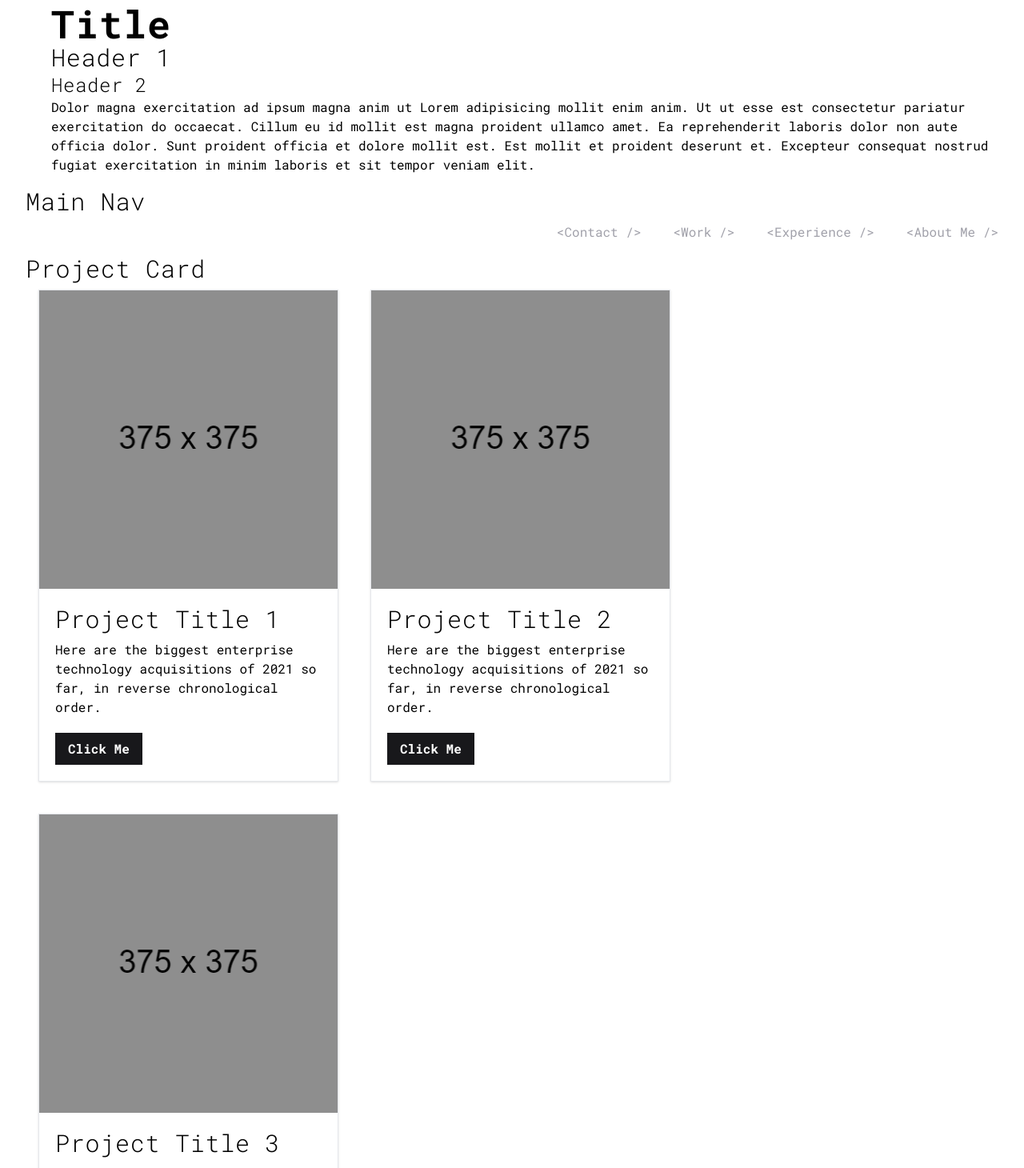
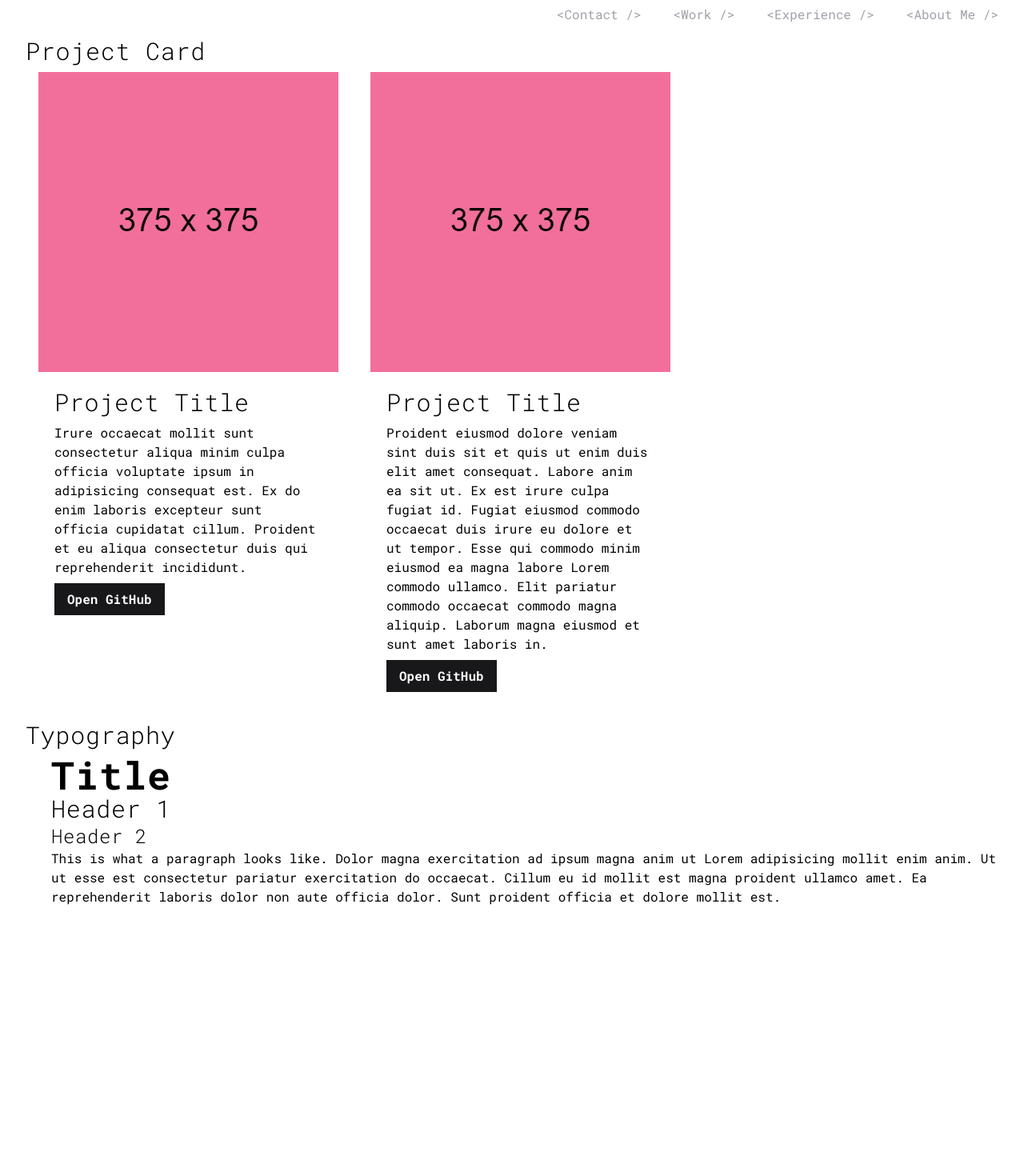
Before and after one commit to SaschaVII/portfolio, a Next.js app: page / in a window 1280 px wide. Shown: the part 170-1630 px from the top of the page at 80% size. After the commit the page ends 1319 px from the top, so only its background shows below. Built offline with nearby package versions, Linux system fonts and the light colour scheme.

Commit message:
Add project card component

```diff
--- a/components/button.js
+++ b/components/button.js
@@ -1,8 +1,8 @@
-const Button = ({children, type}) => {
-    let styles = "";
+const Button = ({children, className, type}) => {
+    let styles = className;
 
-    if(type === "primary" || type === "" || type === undefined) styles = "btn btn-primary mr-2";
-    if(type === "secondary") styles = "btn btn-secondary mr-2";
+    if(type === "primary" || type === "" || type === undefined) styles += " btn btn-primary mr-2";
+    if(type === "secondary") styles += " btn btn-secondary mr-2";
 
     return <button className={styles}>{children}</button>;
 };
--- /dev/null
+++ b/components/projectCard.js
@@ -0,0 +1,20 @@
+const ProjectCard = ({children, className, title, thumbnailSrc, projectUrl}) => {
+    let styles = className;
+    styles += " group max-w-[375px] bg-white hover:shadow-lg transition-shadows ease-in-out duration-100";
+
+    return (
+        <div className={styles}>
+            <a href={projectUrl || "#"}>
+                <img className="group-hover:saturate-0 group-hover:brightness-200 transition ease-in-out duration-700" src={thumbnailSrc} alt={title + ' thumbnail'} />
+            </a>
+            <div className="p-5 flex flex-col">
+                <h1 className="mb-2">{title}</h1>
+                <div>
+                    {children}
+                </div>
+            </div>
+        </div>
+    );
+};
+
+export default ProjectCard;
--- a/components/stylesShowcase.js
+++ b/components/stylesShowcase.js
@@ -1,4 +1,5 @@
 import Button from "./button";
+import ProjectCard from "./projectCard";
 
 const StylesShowcase = () => (
     <div>
@@ -9,19 +10,6 @@ const StylesShowcase = () => (
                 <div className="pl-4">
                     <Button>Primary</Button>
                     <Button type="secondary">Secondary</Button>
-                </div>
-            </div>
-        </section>
-        <section className="mb-4">
-            <h1 className="mb-2">Typography</h1>
-            <div className="pl-4">
-                <div className="pl-4">
-                    <h1 className="text-5xl font-bold">Title</h1>
-                    <h1>Header 1</h1>
-                    <h2>Header 2</h2>
-                    <p>
-                        Dolor magna exercitation ad ipsum magna anim ut Lorem adipisicing mollit enim anim. Ut ut esse est consectetur pariatur exercitation do occaecat. Cillum eu id mollit est magna proident ullamco amet. Ea reprehenderit laboris dolor non aute officia dolor. Sunt proident officia et dolore mollit est. Est mollit et proident deserunt et. Excepteur consequat nostrud fugiat exercitation in minim laboris et sit tempor veniam elit.
-                    </p>
                 </div>
             </div>
         </section>
@@ -41,41 +29,31 @@ const StylesShowcase = () => (
         <section className="mb-4">
             <h1 className="mb-2">Project Card</h1>
             <div className="pl-4 flex gap-10 flex-wrap">
-                <div className="max-w-[375px] bg-white border border-gray-200 shadow dark:bg-gray-800 dark:border-gray-700">
-                    <a href="#">
-                        <img className="grayscale" src="./placeholder375x375.png" alt="project thumbnail" />
-                    </a>
-                    <div className="p-5">
-                        <h1 className="mb-2">Project Title 1</h1>
-                        <p>
-                            Here are the biggest enterprise technology acquisitions of 2021 so far, in reverse chronological order.
-                        </p>
-                        <button className="btn btn-primary mt-5">Click Me</button>
-                    </div>
-                </div>
-                <div className="max-w-[375px] bg-white border border-gray-200 shadow dark:bg-gray-800 dark:border-gray-700">
-                    <a href="#">
-                        <img className="grayscale" src="./placeholder375x375.png" alt="project thumbnail" />
-                    </a>
-                    <div className="p-5">
-                        <h1 className="mb-2">Project Title 2</h1>
-                        <p>
-                            Here are the biggest enterprise technology acquisitions of 2021 so far, in reverse chronological order.
-                        </p>
-                        <button className="btn btn-primary mt-5">Click Me</button>
-                    </div>
-                </div>
-                <div className="max-w-[375px] bg-white border border-gray-200 shadow dark:bg-gray-800 dark:border-gray-700">
-                    <a href="#">
-                        <img className="grayscale" src="./placeholder375x375.png" alt="project thumbnail" />
-                    </a>
-                    <div className="p-5">
-                        <h1 className="mb-2">Project Title 3</h1>
-                        <p>
-                            Here are the biggest enterprise technology acquisitions of 2021 so far, in reverse chronological order.
-                        </p>
-                        <button className="btn btn-primary mt-5">Click Me</button>
-                    </div>
+            <ProjectCard title="Project Title" thumbnailSrc="./placeholder375x375.png">
+                    <p>
+                        Irure occaecat mollit sunt consectetur aliqua minim culpa officia voluptate ipsum in adipisicing consequat est. Ex do enim laboris excepteur sunt officia cupidatat cillum. Proident et eu aliqua consectetur duis qui reprehenderit incididunt.
+                    </p>
+                    <Button className="mt-2">Open GitHub</Button>
+                </ProjectCard>
+                <ProjectCard title="Project Title" thumbnailSrc="./placeholder375x375.png">
+                    <p>
+                        Proident eiusmod dolore veniam sint duis sit et quis ut enim duis elit amet consequat. Labore anim ea sit ut. Ex est irure culpa fugiat id. Fugiat eiusmod commodo occaecat duis irure eu dolore et ut tempor. Esse qui commodo minim eiusmod ea magna labore Lorem commodo ullamco. Elit pariatur commodo occaecat commodo magna aliquip. Laborum magna eiusmod et sunt amet laboris in.
+                    </p>
+                    <Button className="mt-2">Open GitHub</Button>
+                </ProjectCard>
+            </div>
+        </section>
+
+        <section className="mb-4">
+            <h1 className="mb-2">Typography</h1>
+            <div className="pl-4">
+                <div className="pl-4">
+                    <h1 className="text-5xl font-bold">Title</h1>
+                    <h1>Header 1</h1>
+                    <h2>Header 2</h2>
+                    <p>
+                        This is what a paragraph looks like. Dolor magna exercitation ad ipsum magna anim ut Lorem adipisicing mollit enim anim. Ut ut esse est consectetur pariatur exercitation do occaecat. Cillum eu id mollit est magna proident ullamco amet. Ea reprehenderit laboris dolor non aute officia dolor. Sunt proident officia et dolore mollit est.
+                    </p>
                 </div>
             </div>
         </section>
```
